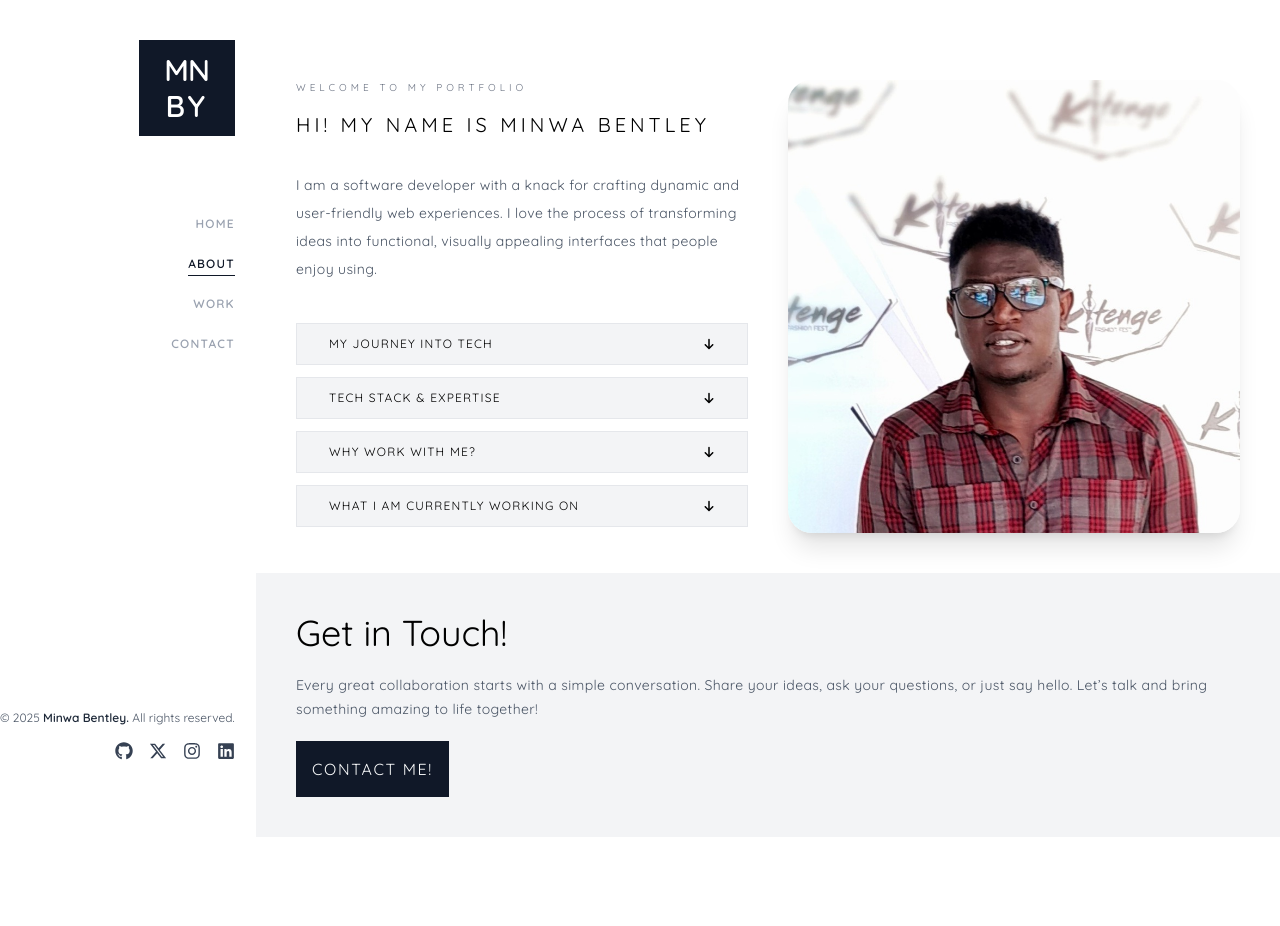
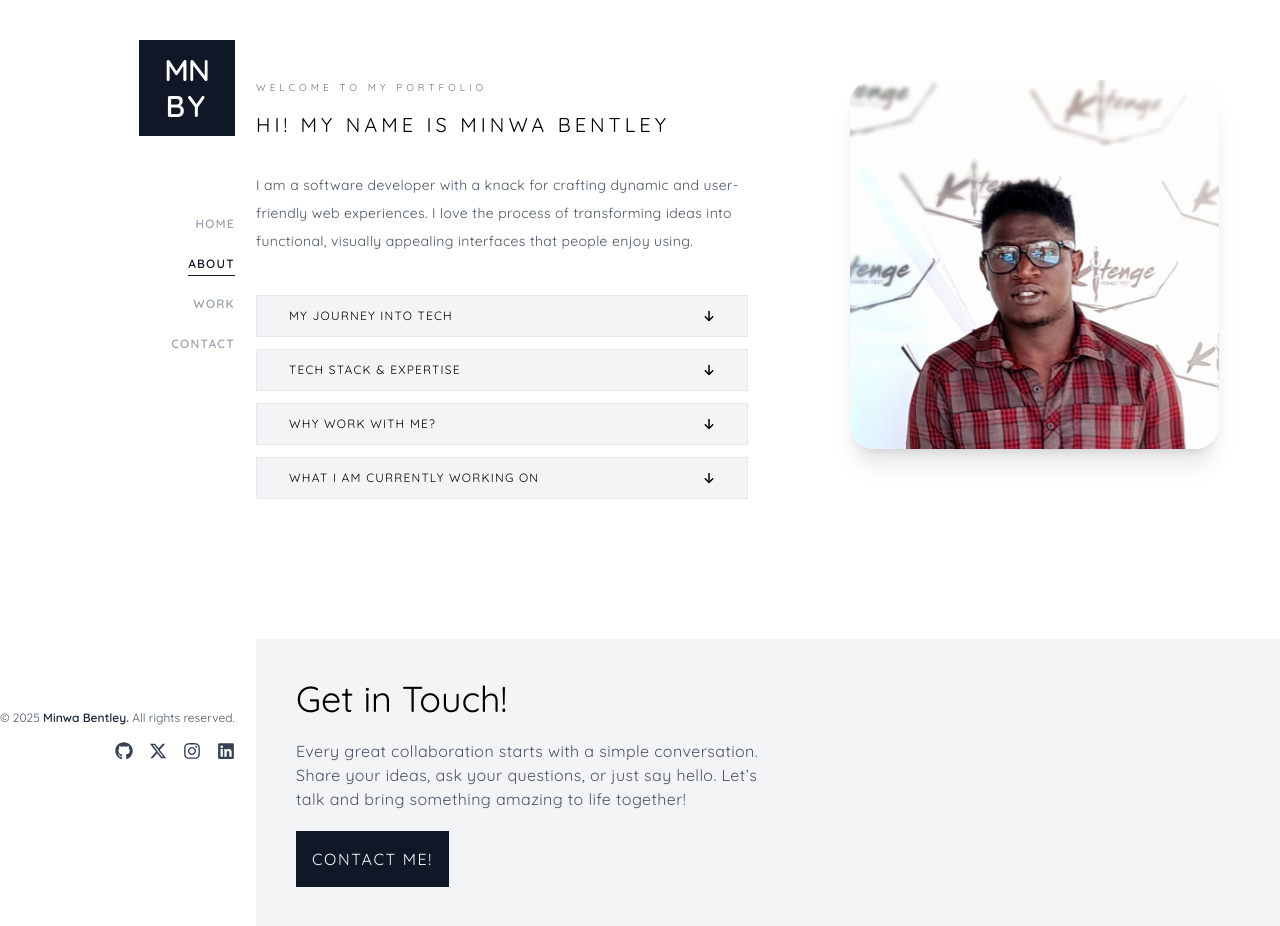
Before and after one commit to bentleyminwa/dev_portfolio, a React (Vite) app: page /about in a window 1280 px wide. Before the commit the page ends 837 px from the top, so only its background shows below. Built offline with nearby package versions, Linux system fonts and the light colour scheme.

Commit message:
feat: enhance About page layout and styling, improve Banner text responsiveness

```diff
--- a/src/components/Banner/Banner.tsx
+++ b/src/components/Banner/Banner.tsx
@@ -6,7 +6,7 @@ const Banner = () => {
   return (
     <section className="bg-gray-100 p-10 space-y-5">
       <h1 className="text-3xl md:text-4xl">Get in Touch!</h1>
-      <p className="text-gray-600 tracking-wide leading-6 text-sm">
+      <p className="text-gray-600 tracking-wide leading-6 text-sm md:text-base md:w-1/2">
         Every great collaboration starts with a simple conversation. Share your
         ideas, ask your questions, or just say hello. Let’s talk and bring
         something amazing to life together!
--- a/src/pages/About/About.tsx
+++ b/src/pages/About/About.tsx
@@ -35,7 +35,7 @@ const aboutVariants = {
 const About = () => {
   return (
     <main className="pt-36 md:pt-20">
-      <div className="grid grid-cols-1 md:grid-cols-2 gap-10 px-10">
+      <div className="grid grid-cols-1 md:grid-cols-2 gap-10 px-10 md:px-0 mb-32">
         <motion.section
           variants={aboutVariants}
           initial="hidden"
@@ -56,14 +56,14 @@ const About = () => {
           </p>
           <Accordion />
         </motion.section>
-        <section className="w-full mb-10">
+        <section className="w-full flex items-center justify-center h-fit">
           <motion.img
             variants={imageVariants}
             initial="hidden"
             animate="visible"
             src={lee}
             alt=""
-            className="shadow-xl rounded-3xl"
+            className="shadow-xl rounded-3xl md:w-3/4"
           />
         </section>
       </div>
```
